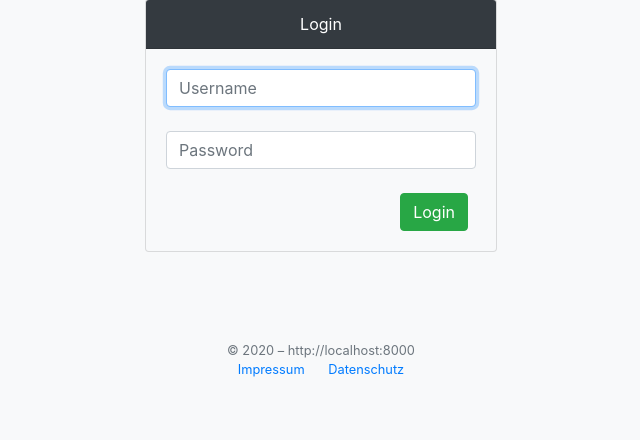
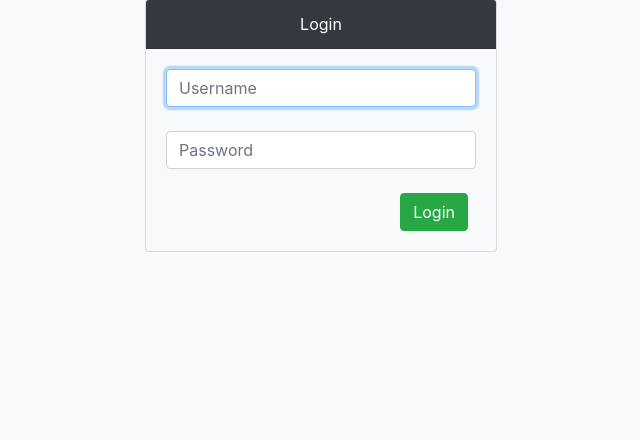
Before and after one commit to Malte311/Loginsystem, a PHP site: page / in a window 1280 px wide. Shown: the part 76-516 px from the top of the page, without its empty margins (319-959 px from the left). Run offline with PHP 8.4, Linux system fonts and the light colour scheme; the visitor is signed in with stand-in values (Sample User, id 1).

Commit message:
Version 1.0.1 (removed Impressum, Datenschutz)

```diff
--- a/docker-compose.yml
+++ b/docker-compose.yml
@@ -10,7 +10,4 @@ services:
       - ./data/:/php-code/data/
     restart: always
     environment:
-      - BASEURL=https://example.com
       - SERVERURL=https://example.com/loginsystem
-      - IMPRESSUMURL=https://example.com/impressum
-      - DATENSCHUTZURL=https://example.com/datenschutz
--- a/src/php/View.php
+++ b/src/php/View.php
@@ -15,13 +15,6 @@ class View {
 	 * Initializes the template object.
 	 */
 	public function __construct(Template $template) {
-		$baseUrl = !empty($_ENV['BASEURL']) ? $_ENV['BASEURL'] : 'http://localhost:8000';
-		$impressum = !empty($_ENV['IMPRESSUMURL']) ? $_ENV['IMPRESSUMURL'] : '';
-		$datenschutz = !empty($_ENV['DATENSCHUTZURL']) ? $_ENV['DATENSCHUTZURL'] : '';
-
-		$template->addReplacement('%%YEAR%%', date('Y'))->addReplacement('%%BASEURL%%', $baseUrl)
-			->addReplacement('%%IMP%%', $impressum)->addReplacement('%%DS%%', $datenschutz);
-
 		$this->template = $template;
 	}
 
--- a/src/templates/login.html
+++ b/src/templates/login.html
@@ -7,14 +7,6 @@
 	<title>Loginsystem</title>
 	<link rel="shortcut icon" href="%%SERVERURL%%/res/icon.svg">
 	<link rel="stylesheet" type="text/css" href="%%SERVERURL%%/lib/bootstrap.min.css">
-
-	<style>
-		footer {
-			bottom: 0;
-			width: 100%;
-			height: 2.5rem;
-		}
-	</style>
 </head>
 
 
@@ -47,15 +39,5 @@
 			</div>
 		</div>
 	</div>
-
-	<footer class="bg-light py-5">
-		<div class="container">
-			<div class="small text-center text-muted">&copy; %%YEAR%% &ndash; %%BASEURL%%</div>
-		</div>
-		<div class="small text-center text-muted" %%HIDDEN%%>
-			<a href="%%IMP%%" target="_blank" style="margin-right: 20px;">Impressum</a>
-			<a href="%%DS%%" target="_blank">Datenschutz</a>
-		</div>
-	</footer>
 </body>
 </html>
```
Also changed, not shown: src/templates/home.html (+0 -22 lines), README.md, 2 other files.
